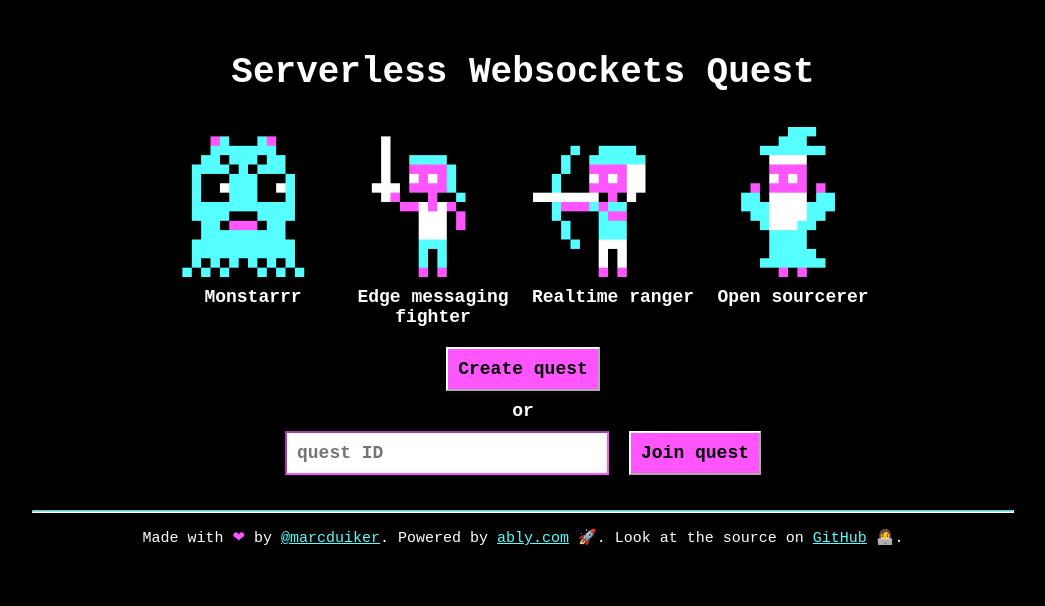
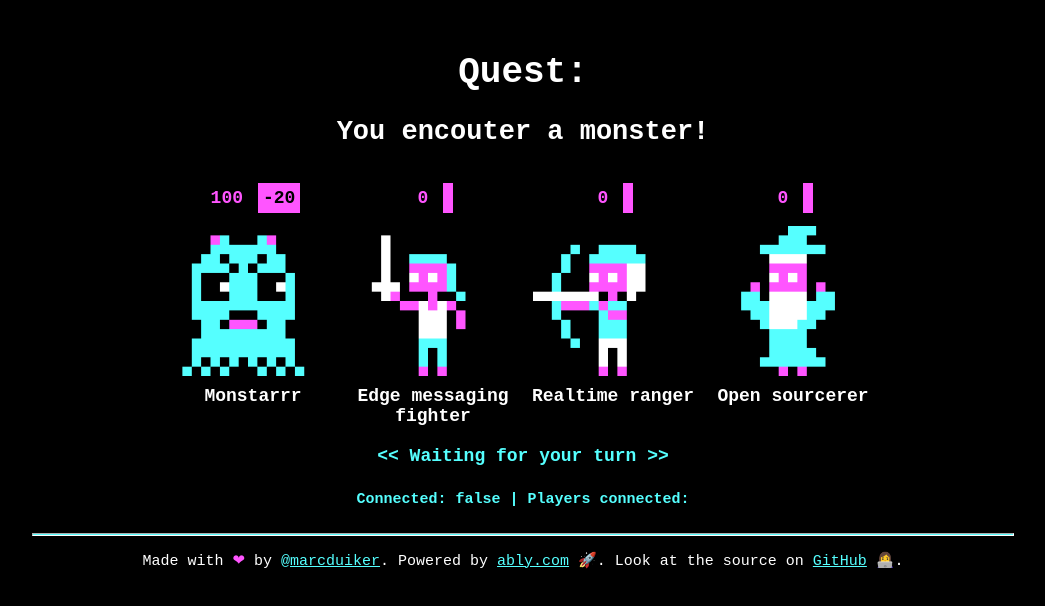
Before and after one commit to ably-labs/serverless-websockets-quest, a Vue app: page / in a window 1280 px wide. Shown: the top 606 px of the page, without its empty margins (117-1162 px from the left). Built offline with nearby package versions, Linux system fonts and the light colour scheme.

Commit message:
Add StatusSection

```diff
--- a/src/components/CharacterSection.vue
+++ b/src/components/CharacterSection.vue
@@ -40,7 +40,6 @@ async function addPlayer() {
     <PlayersSection v-bind="{ useHealth:false, includeMonster:false, isPlayerSelect:true }" />
     <input type="text" v-model="store.playerId" :disabled="store.isPlayerAdded" placeholder="Character name" />
     <button @click="addPlayer" :disabled="store.isPlayerAdded">Add player</button>
-    <p class="blue">Players connected: {{ store.players.toString() }}</p>
     <ErrorMessageSection :errorMessage=errorMessage />
 </template>
 
--- a/src/components/HomePage.vue
+++ b/src/components/HomePage.vue
@@ -7,6 +7,7 @@ import CharacterSection from "./CharacterSection.vue";
 import PlayGameSection from "./PlayGameSection.vue";
 import EndSection from "./EndSection.vue";
 import { GamePhase } from "../types/GamePhase";
+import StatusSection from "./StatusSection.vue";
 
 const store = gameStore();
 
@@ -30,10 +31,12 @@ function isGameOver() {
 
 <template>
 
-    <StartSection v-if="isStart()" />
-    <CharacterSection v-if="isCharacterSelection()" />
-    <PlayGameSection v-if="isPlayGame()" />
-    <EndSection v-if="isGameOver()" />
+    <!-- <StartSection v-if="isStart()" />
+    <CharacterSection v-if="isCharacterSelection()" /> -->
+    <!-- <PlayGameSection v-if="isPlayGame()" /> -->
+    <PlayGameSection />
+    <!-- <EndSection v-if="isGameOver()" /> -->
+    <StatusSection />
     <FooterSection />
 </template>
 
--- a/src/components/PlayersSection.vue
+++ b/src/components/PlayersSection.vue
@@ -24,22 +24,34 @@ let isMageActive: Boolean = false;
 <template>
 	<ul v-if="!props.isPlayerSelect" class="flex-container">
 		<li v-if="includeMonster">
-			<p v-if="props.useHealth" class="health">{{ store.monster.health }}</p>
+			<p v-if="props.useHealth">
+				<span class="health">{{ store.monster.health }}</span>
+				<span class="damage">{{ store.getMonsterDamage }}</span>
+			</p>
 			<img class="small" alt="monster" src="../assets/Monster.png" />
 			<figcaption v-bind:class="{ isActive: isMonsterActive }">{{ store.monster.name }}</figcaption>
 		</li>
 		<li>
-			<p v-if="props.useHealth" class="health">{{ store.fighter.health }}</p>
+			<p v-if="props.useHealth">
+				<span class="health">{{ store.fighter.health }}</span>
+				<span class="damage">{{ store.getFighterDamage }}</span>
+			</p>
 			<img class="small" alt="fighter" src="../assets/Fighter.png" />
             <figcaption v-bind:class="{ isActive: isFighterActive }">{{ store.fighter.name }}</figcaption>
 		</li>
 		<li>
-			<p v-if="props.useHealth" class="health">{{ store.ranger.health }}</p>
+			<p v-if="props.useHealth">
+				<span class="health">{{ store.ranger.health }}</span>
+				<span class="damage">{{ store.getRangerDamage }}</span>
+			</p>
 			<img class="small" alt="ranger" src="../assets/Ranger.png" />
             <figcaption v-bind:class="{ isActive: isRangerActive }">{{ store.ranger.name }}</figcaption>
 		</li>
 		<li>
-			<p v-if="props.useHealth" class="health">{{ store.mage.health }}</p>
+			<p v-if="props.useHealth">
+				<span class="health">{{ store.mage.health }}</span>
+				<span class="damage">{{ store.getMageDamage }}</span>
+			</p>
 			<img class="small" alt="mage" src="../assets/Mage.png" />
             <figcaption v-bind:class="{ isActive: isMageActive }">{{ store.mage.name }}</figcaption>
 		</li>
@@ -102,6 +114,15 @@ input[type=radio]:disabled:checked + label > img {
 
 .health {
     color: #ff55ff;
+	padding: 5px;
+	margin: 5px;
+}
+
+.damage {
+	background-color: #ff55ff;
+	color: #000;
+	padding: 5px;
+	margin: 5px;
 }
 
 .isActive {
--- /dev/null
+++ b/src/components/StatusSection.vue
@@ -0,0 +1,20 @@
+<script setup lang="ts">
+import { defineComponent, ref } from "vue";
+import { gameStore } from "../stores";
+
+const store = gameStore();
+
+</script>
+
+<template>
+    <p>Connected: {{ store.isConnected }} | Players connected: {{ store.players.toString() }}</p>
+</template>
+
+<style scoped>
+
+p {
+    font-size: smaller;
+    color: #55ffff
+}
+
+</style>
```
Also changed, not shown: src/util/ably.ts (added).
